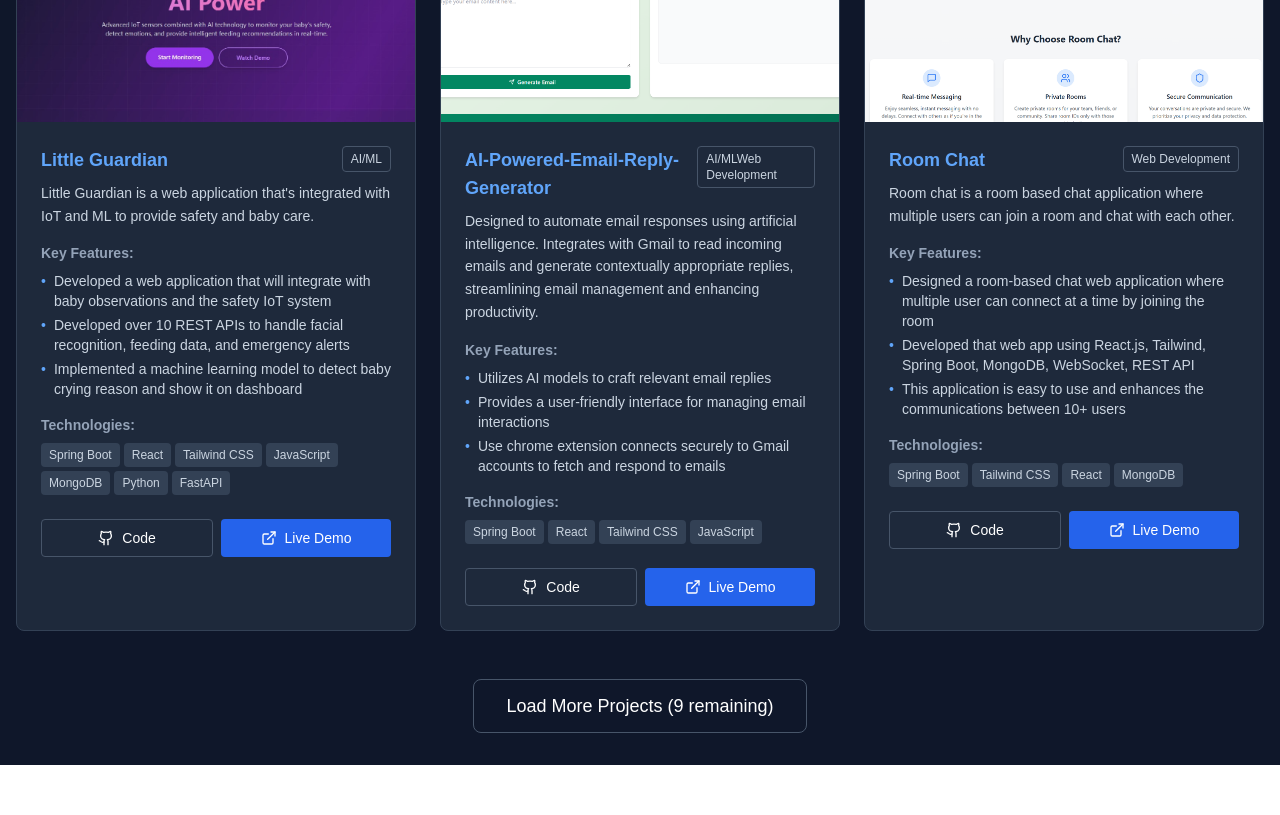
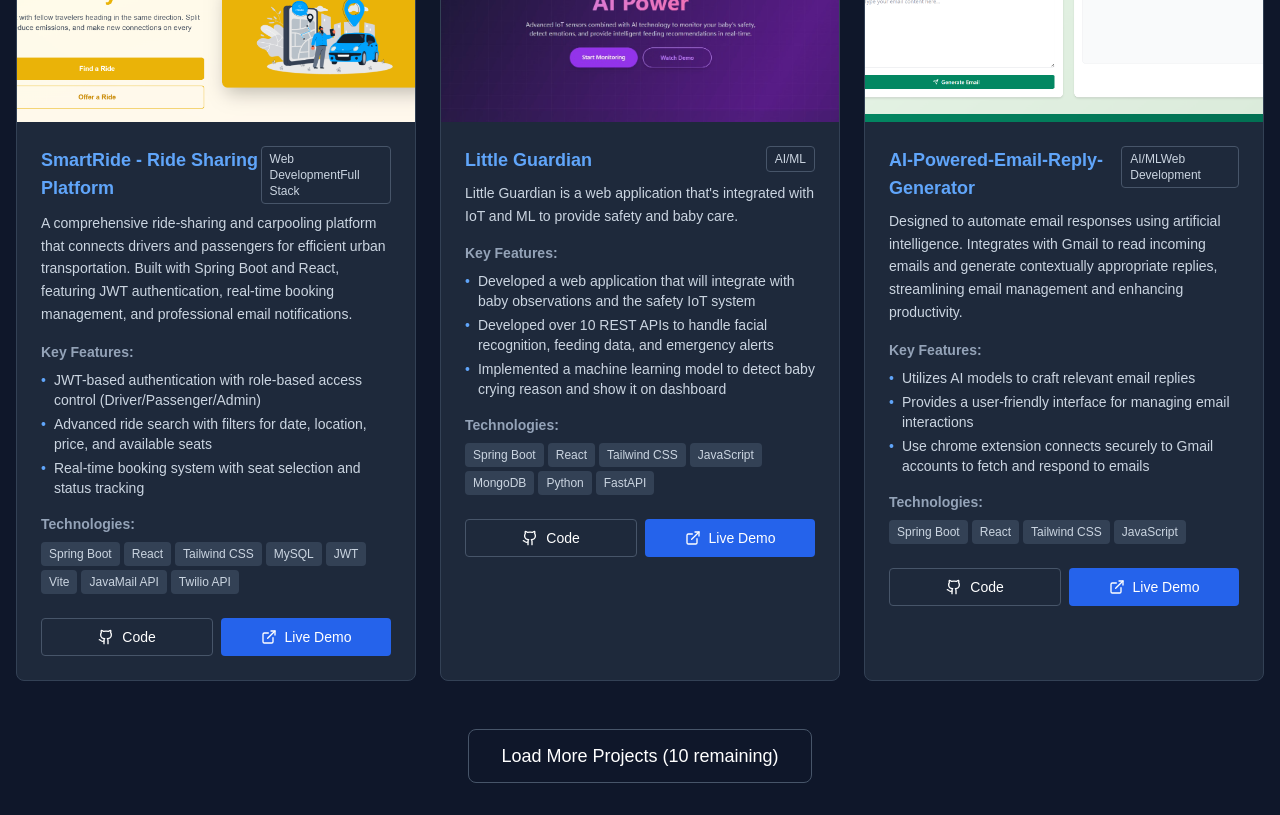
Before and after one commit to Debmalya06/Debmalya_Pan_Self-Portfolio, a React (Vite) app: page /projects in a window 1280 px wide. Shown: the part 480-1295 px from the top of the page. Before the commit the page ends 1245 px from the top, so only its background shows below. Built offline with nearby package versions, Linux system fonts and the light colour scheme.

Commit message:
add new project

```diff
--- a/src/components/Projects.jsx
+++ b/src/components/Projects.jsx
@@ -13,7 +13,7 @@ import {
   FaDatabase,
   FaReact  ,
 } from "react-icons/fa";
-import { SiSpring, SiMysql, SiBootstrap, SiTailwindcss, SiArduino, SiCplusplus,SiPython,SiSpringboot, SiReact, SiMongodb,SiFastapi,SiGooglechrome , SiJavascript } from "react-icons/si";
+import { SiSpring, SiMysql, SiBootstrap, SiTailwindcss, SiArduino, SiCplusplus,SiPython,SiSpringboot, SiReact, SiMongodb,SiFastapi,SiGooglechrome , SiJavascript, SiDocker, SiGithubactions } from "react-icons/si";
 import { MdStorage as logo } from "react-icons/md";
 import { FcWiFiLogo } from "react-icons/fc";
 import { Link } from "react-router-dom";
@@ -34,7 +34,35 @@ const Projects = () => {
 
   const projects = [
     {
-        id: 1,
+      id: 1,
+      title: "SmartRide - Ride Sharing Platform",
+      description:
+        "A comprehensive ride-sharing and carpooling platform that connects drivers and passengers for efficient urban transportation. Built with Spring Boot and React, featuring JWT authentication, real-time booking management, and professional email notifications.",
+      image: "/img/smartride.png?height=300&width=500",
+      category: "web",
+      github: "https://github.com/Debmalya06/Ride-Sharing-App",
+      demo: "https://ride-sharing-app-ncr5.onrender.com",
+      videoUrl: "https://youtu.be/JwouJJDIxSw",
+      technologies: [
+        { name: "Spring Boot", icon: <SiSpringboot className="text-green-500" /> },
+        { name: "React", icon: <SiReact className="text-blue-500" /> },
+        { name: "Tailwind", icon: <SiTailwindcss className="text-blue-500" /> },
+        { name: "MySQL", icon: <SiMysql className="text-blue-500" /> },
+        { name: "JavaScript", icon: <SiJavascript className="text-yellow-400" /> },
+        { name: "Docker", icon: <SiDocker className="text-blue-400" /> },
+        { name: "GitHub Actions", icon: <SiGithubactions className="text-gray-600" /> },
+      ],
+      features: [
+        "JWT-based authentication with role-based access control (Driver/Passenger/Admin)",
+        "Advanced ride search with filters for date, location, price, and available seats",
+        "Real-time booking system with seat selection and status tracking",
+        "Professional email notification system with HTML templates",
+        "Admin panel for user management and driver verification",
+        "OTP verification via SMS for enhanced security",
+      ],
+    },
+    {
+        id: 2,
         title: "Little Guardian",
         description:
           "Little Guardian is a web application that's integrated with IoT and ML to provide safety and baby care.",
@@ -62,7 +90,7 @@ const Projects = () => {
         ],
       },
     {
-      id: 2,
+      id: 3,
       title: "AI-Powered-Email-Reply-Generator",
       description:
         "Designed to automate email responses using artificial intelligence. It integrates with Gmail to read incoming emails and generate contextually appropriate replies, streamlining email management and enhancing productivity.",
@@ -85,7 +113,7 @@ const Projects = () => {
 
 
 {
-      id: 3,
+      id: 4,
       title: "Room Chat",
       description:
         "Room chat is a room based chat application where multiple users can join a room and chat with each other.",
@@ -107,7 +135,7 @@ const Projects = () => {
       ],
     },
     {
-        id: 4,
+        id: 5,
         title: "MediVault",
         description:
           "A comprehensive medical management platform designed to streamline healthcare processes for patients, doctors, and administrators. MediVault offers appointment booking, medical record management, AI-powered assistance, and more—all in a secure, user-friendly environment.",
@@ -131,7 +159,7 @@ const Projects = () => {
         ],
       },
       {
-        id: 5,
+        id: 6,
         title: "AI-based LPG Gas Leakage Detection and Fire Alert System",
         description:
           "The AI-based LPG Gas Leakage Detection and Fire Alert System is an innovative solution designed to enhance home safety by detecting LPG gas leaks and potential fire hazards. ",
@@ -154,33 +182,33 @@ const Projects = () => {
 "Comprehensive Safety: Ensures comprehensive home safety.",
         ],
       },
-       {
-      id: 6,
-      title: "Research Sathi",
-      description:
-        "Research Sathi is a Chrome extension that enables users to highlight any text on a webpage and instantly generate a summary. It also allows users to save notes locally for future reference, making it a handy tool for efficient research and content curation directly within the browser.",
-      image: "/img/Research.png?height=300&width=500",
-      category: "web",
-      github: "https://github.com/Debmalya06/Research-Sathi",
-      demo: "#",
-    technologies: [
-  { name: "Java", icon: <FaJava className="text-blue-500" /> },
-  { name: "Spring Boot", icon: <SiSpring className="text-green-600" /> },
-  { name: "JavaScript", icon: <SiJavascript className="text-yellow-500" /> },
-  { name: "HTML", icon: <FaHtml5 className="text-orange-500" /> },
-  { name: "CSS", icon: <FaCss3Alt className="text-blue-500" /> },
-  // { name: "Chrome Extension", icon: <SiGooglechrome className="text-gray-600" /> },
-  // { name: "LocalStorage", icon: <MdStorage className="text-green-600" /> },
-],
+//        {
+//       id: 6,
+//       title: "Research Sathi",
+//       description:
+//         "Research Sathi is a Chrome extension that enables users to highlight any text on a webpage and instantly generate a summary. It also allows users to save notes locally for future reference, making it a handy tool for efficient research and content curation directly within the browser.",
+//       image: "/img/Research.png?height=300&width=500",
+//       category: "web",
+//       github: "https://github.com/Debmalya06/Research-Sathi",
+//       demo: "#",
+//     technologies: [
+//   { name: "Java", icon: <FaJava className="text-blue-500" /> },
+//   { name: "Spring Boot", icon: <SiSpring className="text-green-600" /> },
+//   { name: "JavaScript", icon: <SiJavascript className="text-yellow-500" /> },
+//   { name: "HTML", icon: <FaHtml5 className="text-orange-500" /> },
+//   { name: "CSS", icon: <FaCss3Alt className="text-blue-500" /> },
+//   // { name: "Chrome Extension", icon: <SiGooglechrome className="text-gray-600" /> },
+//   // { name: "LocalStorage", icon: <MdStorage className="text-green-600" /> },
+// ],
 
-     features: [
-  "Text Highlight & Summarization: Instantly summarize selected text from any webpage.",
-  "Local Note Saving: Save research notes directly in the browser with no cloud dependency.",
-  "Distraction-Free Workflow: Enables focused research without switching tabs or tools.",
-  "Lightweight & Fast: Minimalistic interface ensures smooth performance during browsing.",
-],
+//      features: [
+//   "Text Highlight & Summarization: Instantly summarize selected text from any webpage.",
+//   "Local Note Saving: Save research notes directly in the browser with no cloud dependency.",
+//   "Distraction-Free Workflow: Enables focused research without switching tabs or tools.",
+//   "Lightweight & Fast: Minimalistic interface ensures smooth performance during browsing.",
+// ],
 
-    },
+//     },
 
   ];
 
--- a/src/data/projects.js
+++ b/src/data/projects.js
@@ -2,6 +2,28 @@
 export const allProjects = [
   {
     id: 1,
+    title: "SmartRide - Ride Sharing Platform",
+    description:
+      "A comprehensive ride-sharing and carpooling platform that connects drivers and passengers for efficient urban transportation. Built with Spring Boot and React, featuring JWT authentication, real-time booking management, and professional email notifications.",
+    image: "/img/smartride.png?height=200&width=400",
+    technologies: ["Spring Boot", "React", "Tailwind CSS", "MySQL", "JWT", "Vite", "JavaMail API", "Twilio API"],
+    category: ["Web Development", "Full Stack"],
+    features: [
+      "JWT-based authentication with role-based access control (Driver/Passenger/Admin)",
+      "Advanced ride search with filters for date, location, price, and available seats",
+      "Real-time booking system with seat selection and status tracking",
+      "Professional email notification system with HTML templates",
+      "Admin panel for user management and driver verification",
+      "OTP verification via SMS for enhanced security",
+      "Responsive design with modern UI/UX principles",
+    ],
+    githubUrl: "https://github.com/Debmalya06/Ride-Sharing-App",
+    liveUrl: "https://ride-sharing-app-ncr5.onrender.com",
+    videoUrl: "https://youtu.be/JwouJJDIxSw",
+    status: "Completed",
+  },
+  {
+    id: 2,
     title: "Little Guardian",
     description:
       "Little Guardian is a web application that's integrated with IoT and ML to provide safety and baby care.",
@@ -19,7 +41,7 @@ export const allProjects = [
     status: "Completed",
   },
   {
-    id: 2,
+    id: 3,
     title: "AI-Powered-Email-Reply-Generator",
     description:
       "Designed to automate email responses using artificial intelligence. Integrates with Gmail to read incoming emails and generate contextually appropriate replies, streamlining email management and enhancing productivity.",
@@ -36,7 +58,7 @@ export const allProjects = [
     status: "Completed",
   },
   {
-    id: 3,
+    id: 4,
     title: "Room Chat",
     description:
       "Room chat is a room based chat application where multiple users can join a room and chat with each other.",
@@ -53,7 +75,7 @@ export const allProjects = [
     status: "Completed",
   },
   {
-    id: 4,
+    id: 5,
     title: "MediVault",
     description:
       "A comprehensive medical management platform designed to streamline healthcare processes for patients, doctors, and administrators. MediVault offers appointment booking, medical record management, AI-powered assistance, and more—all in a secure, user-friendly environment.",
@@ -71,7 +93,7 @@ export const allProjects = [
     status: "Completed",
   },
   {
-    id: 5,
+    id: 6,
     title: "Devm Todo",
     description:
       "Devm Todo is a task management system built with Spring Boot & Thymeleaf that integrates Google's Gemini API to enhance task input with natural language processing (NLP). Users can add tasks in casual language, and the AI will correct and structure the input before saving it to the database.",
@@ -88,7 +110,7 @@ export const allProjects = [
     status: "Completed",
   },
   {
-    id: 6,
+    id: 7,
     title: "AI-based LPG Gas Leakage Detection and Fire Alert System",
     description:
       "The AI-based LPG Gas Leakage Detection and Fire Alert System is an innovative solution designed to enhance home safety by detecting LPG gas leaks and potential fire hazards.",
@@ -106,7 +128,7 @@ export const allProjects = [
     status: "Completed",
   },
   {
-    id: 7,
+    id: 8,
     title: "Research Sathi",
     description:
       "Research Sathi is a Chrome extension that enables users to highlight any text on a webpage and instantly generate a summary. It also allows users to save notes locally for future reference, making it a handy tool for efficient research and content curation directly within the browser.",
@@ -124,7 +146,7 @@ export const allProjects = [
     status: "Completed",
   },
   {
-    id: 8,
+    id: 9,
     title: "Hospital Management System",
     description:
       "A comprehensive hospital management system with role-based access control for doctors, administrators and patients using Java, JSP, and MySQL.",
@@ -142,7 +164,7 @@ export const allProjects = [
     status: "Completed",
   },
   {
-    id: 9,
+    id: 10,
     title: "Educare",
     description:
       "An educational learning platform providing access to courses, internships, and training opportunities for students using Spring Boot.",
@@ -160,7 +182,7 @@ export const allProjects = [
     status: "In Progress",
   },
   {
-    id: 10,
+    id: 11,
     title: "Dev-Hotel-Management",
     description:
       "A comprehensive hotel management system with user and employee authentication, secure registration, and database management using Spring Framework.",
@@ -178,7 +200,7 @@ export const allProjects = [
     status: "Completed",
   },
   {
-    id: 11,
+    id: 12,
     title: "Netflix Clone",
     description:
       "A responsive front-end clone of the Netflix landing page built using HTML, CSS, and JavaScript. Designed to mimic the visual aesthetics and user interface of Netflix, this project helps reinforce front-end development skills like layout design, animations, and DOM manipulation.",
@@ -198,7 +220,7 @@ export const allProjects = [
     status: "Completed",
   },
   {
-    id: 12,
+    id: 13,
     title: "PlantTribe",
     description:
       "Digital Companion for Indian Farmers and Gardeners. A comprehensive platform that combines traditional farming with modern AI technology to provide plant analysis, disease detection, growth tracking, and community features for better farming results.",
```
Also changed, not shown: public/img/smartride.png (added).
